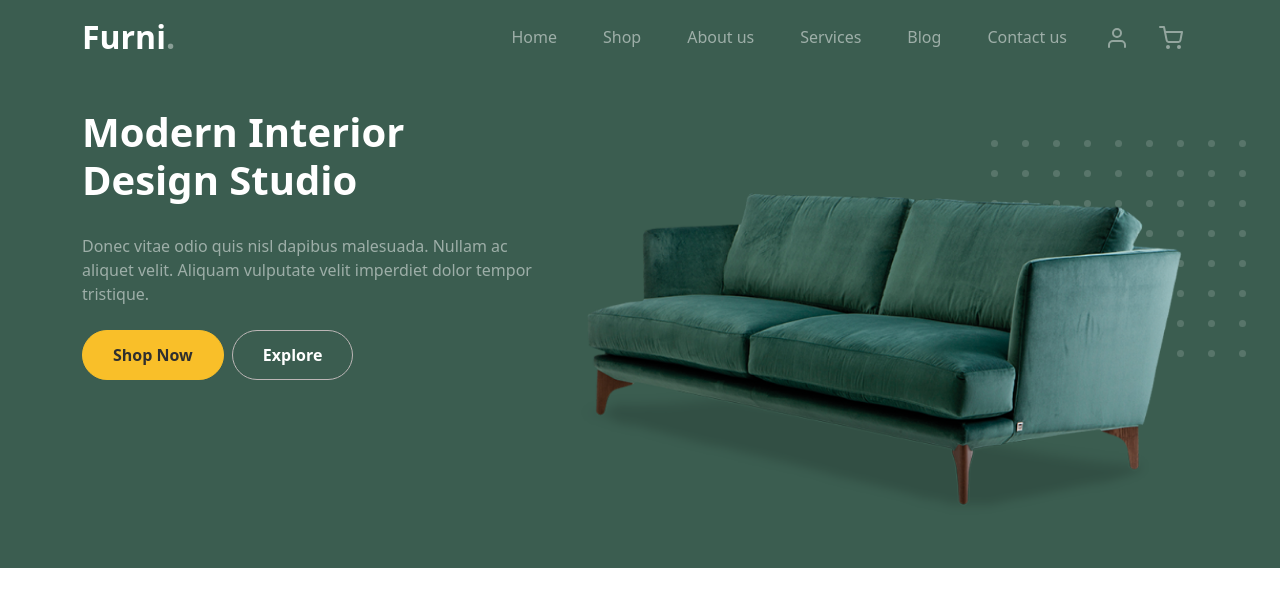
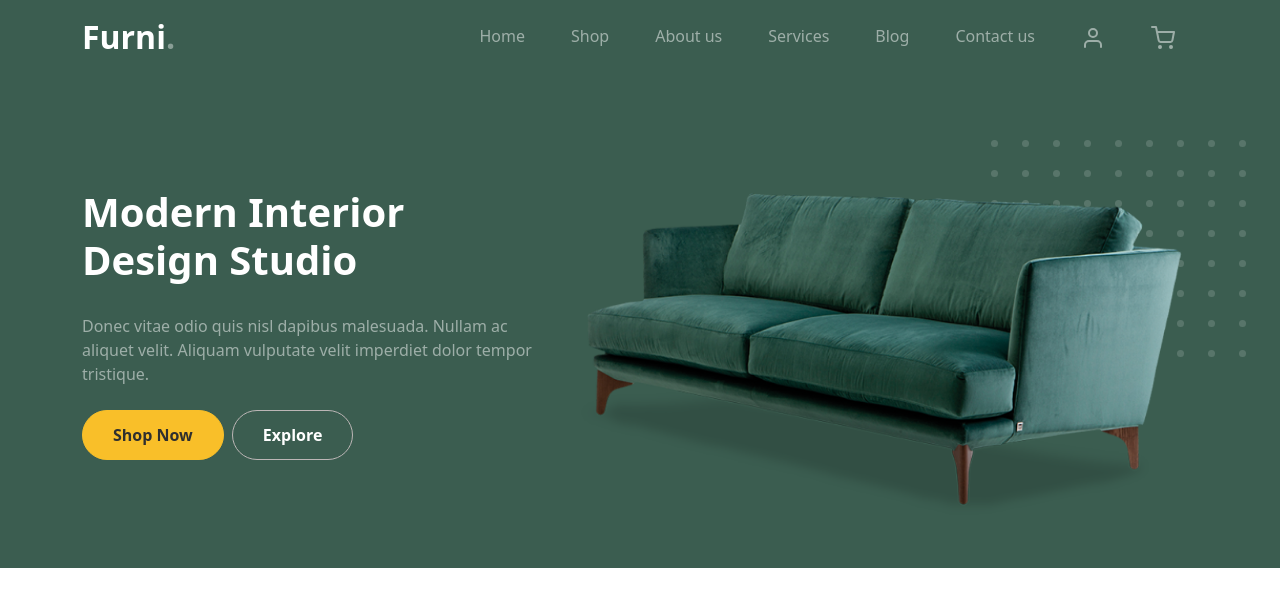
Before and after one commit to quaziyadgar/demo_ecom_frontend, a React (Create React App) app: page / in a window 1280 px wide. Shown: the top 606 px of the page. Built offline with nearby package versions, Linux system fonts and the light colour scheme.

Commit message:
some fixes in header

```diff
--- a/src/components/Navbar/navbar.component.css
+++ b/src/components/Navbar/navbar.component.css
@@ -13,6 +13,9 @@ a.navbar-brand {
   text-decoration: none;
   white-space: nowrap;
 }
+a.navbar-brand:hover {
+  color: #ffffff;
+}
 
 .navbar .navbar-brand {
   font-size: 32px;
@@ -20,24 +23,32 @@ a.navbar-brand {
 }
 
 .navbar .navbar-brand > span {
-    opacity: .4;
+  opacity: 0.4;
 }
 
-a.nav-link{
+a.nav-link {
   font-weight: 500;
   color: #ffffff !important;
-    opacity: .5;
-    -webkit-transition: .3s all ease;
-    -o-transition: .3s all ease;
-    transition: .3s all ease;
+  opacity: 0.5;
+  -webkit-transition: 0.3s all ease;
+  -o-transition: 0.3s all ease;
+  transition: 0.3s all ease;
   position: relative;
   margin-left: 15px;
   margin-right: 15px;
 }
-.nav-icon{
+
+a.nav-link:hover {
+  opacity: 1;
+  border-bottom: 4px solid #f9bf29;
+}
+
+.nav-icon {
   color: #ffffff !important;
-    opacity: .9;
-}
-.active {
   opacity: 1;
 }
+
+
+li.active a:before {
+  width: calc(100% - 16px);
+}
--- a/src/components/Navbar/navbar.component.jsx
+++ b/src/components/Navbar/navbar.component.jsx
@@ -20,18 +20,18 @@ export const MyNavbar = () => {
               <Nav.Link href="#home" className="active">
                 Home
               </Nav.Link>
-              <Nav.Link href="#shop">Shop</Nav.Link>
+              <Nav.Link href="#shop" className="onHover">Shop</Nav.Link>
               <Nav.Link href="#about">About us</Nav.Link>
               <Nav.Link href="#services">Services</Nav.Link>
               <Nav.Link href="#blog">Blog</Nav.Link>
               <Nav.Link href="#contact">Contact us</Nav.Link>
+              <Nav.Link href="#user">
+                <User className="nav-icon" />
+              </Nav.Link>
+              <Nav.Link href="#cart">
+                <ShoppingCart className="nav-icon" />
+              </Nav.Link>
             </Nav>
-            <Nav.Link href="#user">
-              <User className="nav-icon" />
-            </Nav.Link>
-            <Nav.Link href="#cart">
-              <ShoppingCart className="nav-icon" />
-            </Nav.Link>
           </Navbar.Collapse>
         </Container>
       </Navbar>
--- a/src/pages/header/header.page.css
+++ b/src/pages/header/header.page.css
@@ -9,6 +9,7 @@
 }
 
 .hero h1 {
+  margin-top: 5rem;
   font-weight: 700;
   color: #ffffff;
   margin-bottom: 30px;
@@ -20,17 +21,16 @@
 }
 
 .img-fluid {
-    max-width: 100%;
-    height: auto;
-    position: relative;
-    z-index: 3;
+  max-width: 100%;
+  height: auto;
+  position: relative;
+  z-index: 3;
 }
 
 .hero .hero-img-wrap {
   position: relative;
   /* border: 2px solid red; */
 }
-
 
 .img-dot {
   content: "";
@@ -59,3 +59,27 @@
   padding: 12px 30px;
   font-weight: 600;
 }
+
+.btn.btn-white-outline:hover{
+    border-color: #fff;
+    color: #fff;
+}
+
+.btn.btn-secondary:hover{
+    background-color: #f9bf29;
+    color: #2f2f2f;
+}
+
+@media screen {
+  @media (min-width: 1400px) {
+    .hero h1 {
+      font-size: 54px;
+    }
+  }
+  @media (min-width: 1200px) {
+    .h1,
+    h1 {
+      font-size: 2.5rem;
+    }
+  }
+}
```
Lines whose indentation alone changed are shown as unchanged.
